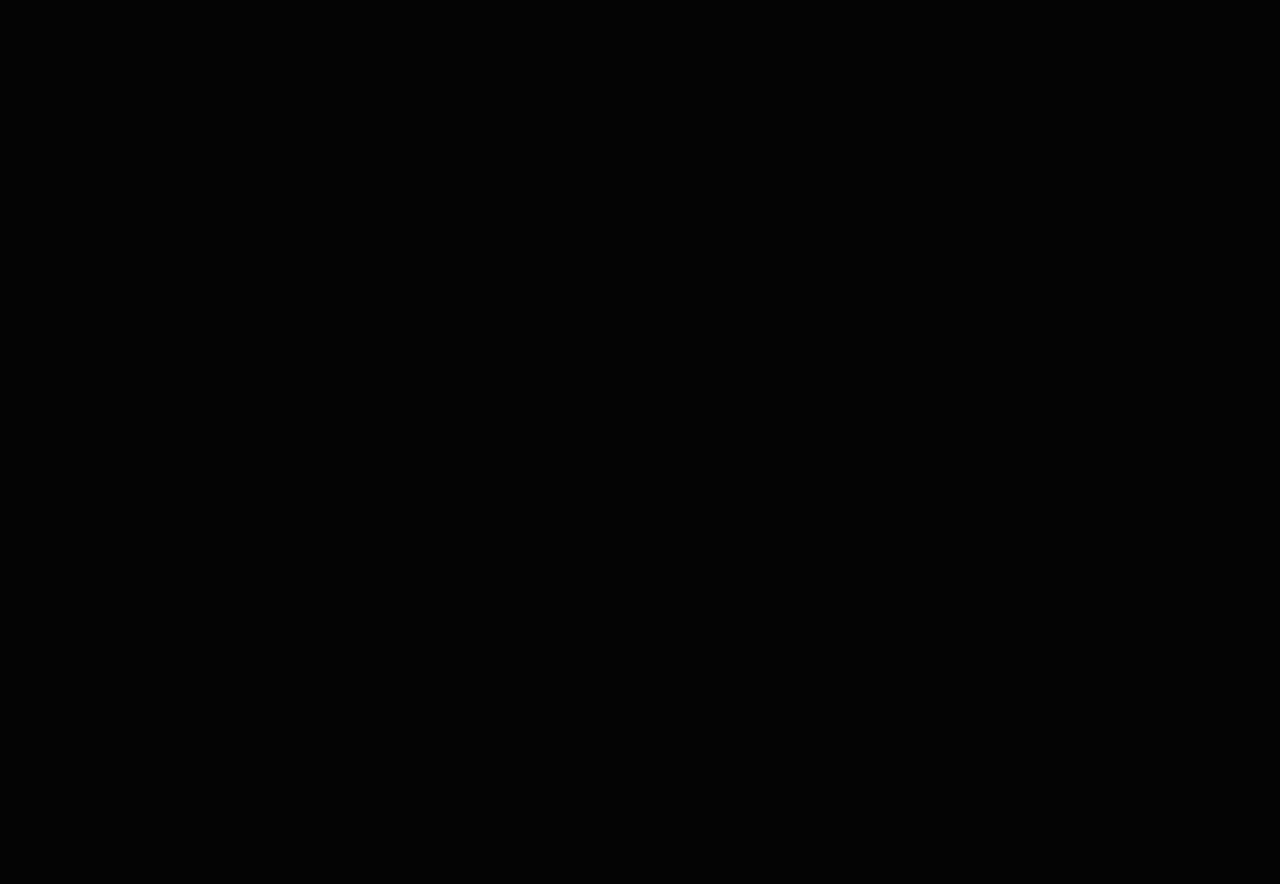
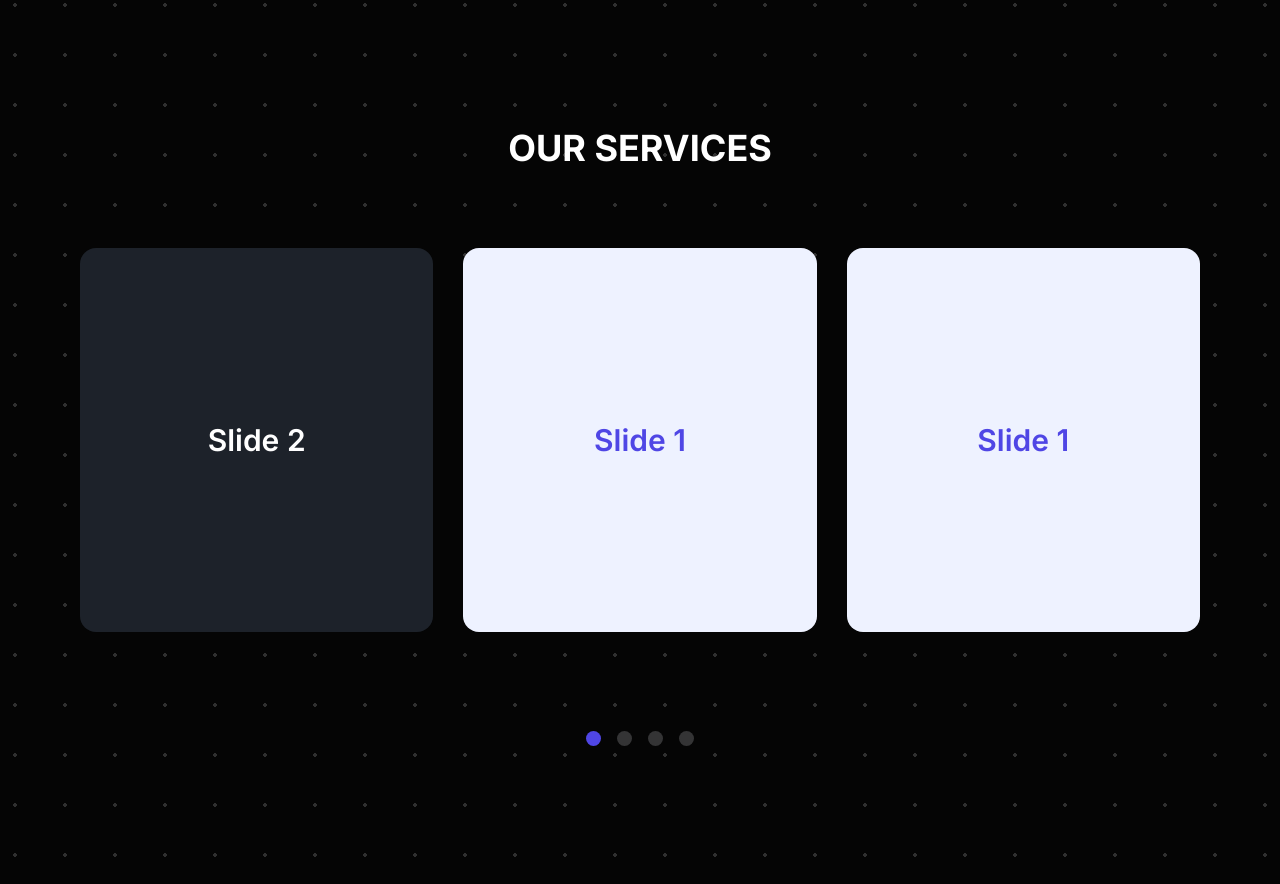
Before and after one commit to HarshS1611/lucknow-media, a Next.js app in the folder landing-page/: page / in a window 1280 px wide. Shown: the part 960-1844 px from the top of the page. Before the commit the page ends 884 px from the top, so only its background shows below. Built offline with nearby package versions, Linux system fonts and the light colour scheme.

Commit message:
corousel created

```diff
--- /dev/null
+++ b/landing-page/src/app/components/Services.jsx
@@ -0,0 +1,58 @@
+"use client";
+import { Swiper, SwiperSlide } from 'swiper/react';
+import { Pagination } from 'swiper/modules';
+import './styles/services.css';
+import 'swiper/css';
+import 'swiper/css/pagination';
+export default function ServicesPage() {
+
+    return (
+        <div className='flex flex-col justify-center mt-20 mx-20 my-20 h-screen'>
+            <h1 className='flex justify-center mt-20 text-white text-4xl font-bold'>OUR SERVICES </h1>
+            <Swiper
+                slidesPerView={3}
+                centeredSlides={false}
+                spaceBetween={30}
+                grabCursor={true}
+                pagination={{
+                    clickable: true,
+                }}
+                modules={[Pagination]}
+                className="swiper-wrapper mt-20"
+            >
+                <SwiperSlide><div className="swiper-slide ">
+                    <div className=" bg-[#1d222a] rounded-2xl h-96 flex justify-center items-center">
+                        <span className="text-3xl font-semibold text-white">Slide 2 </span>
+                    </div>
+                </div></SwiperSlide>
+                <SwiperSlide><div className="swiper-slide">
+                    <div className="bg-indigo-50 rounded-2xl h-96 flex justify-center items-center">
+                        <span className="text-3xl font-semibold text-indigo-600">Slide 1 </span>
+                    </div>
+                </div></SwiperSlide>
+                <SwiperSlide><div className="swiper-slide">
+                    <div className="bg-indigo-50 rounded-2xl h-96 flex justify-center items-center">
+                        <span className="text-3xl font-semibold text-indigo-600">Slide 1 </span>
+                    </div>
+                </div></SwiperSlide>
+                <SwiperSlide><div className="swiper-slide">
+                    <div className="bg-indigo-50 rounded-2xl h-96 flex justify-center items-center">
+                        <span className="text-3xl font-semibold text-indigo-600">Slide 1 </span>
+                    </div>
+                </div></SwiperSlide>
+                <SwiperSlide><div className="swiper-slide">
+                    <div className="bg-indigo-50 rounded-2xl h-96 flex justify-center items-center">
+                        <span className="text-3xl font-semibold text-indigo-600">Slide 1 </span>
+                    </div>
+                </div></SwiperSlide>
+                <SwiperSlide><div className="swiper-slide">
+                    <div className="bg-indigo-50 rounded-2xl h-96 flex justify-center items-center">
+                        <span className="text-3xl font-semibold text-indigo-600">Slide 1 </span>
+                    </div>
+                </div></SwiperSlide>
+
+            </Swiper>
+
+        </div>
+    );
+}
--- /dev/null
+++ b/landing-page/src/app/components/styles/services.css
@@ -0,0 +1,27 @@
+.swiper-wrapper {
+    width: 90%;
+    height: max-content !important;
+    padding-bottom: 64px !important;
+    -webkit-transition-timing-function: linear !important;
+    transition-timing-function: linear !important;
+    position: relative;
+}
+
+.swiper-pagination-bullet {
+    background: #4F46E5;
+}
+
+.swiper-pagination-bullet-active {
+    background: #4F46E5 !important;
+}
+
+.swiper-pagination-bullet {
+    background: #f1f0f5 !important;
+    height: 15px !important;
+    width: 15px !important;
+    margin: 0 8px !important;
+}
+
+.swiper-pagination-bullet-active {
+    background: #4F46E5 !important;
+}
--- a/landing-page/src/app/loading.js
+++ b/landing-page/src/app/loading.js
@@ -2,13 +2,13 @@ import './loader.css';
 export default function Loading() {
   return (
     <div className='flex items-center justify-center mt-[20%]'>
-      <div class="wrapper">
-        <div class="circle"></div>
-        <div class="circle"></div>
-        <div class="circle"></div>
-        <div class="shadow"></div>
-        <div class="shadow"></div>
-        <div class="shadow"></div>
+      <div className="wrapper">
+        <div className="circle"></div>
+        <div className="circle"></div>
+        <div className="circle"></div>
+        <div className="shadow"></div>
+        <div className="shadow"></div>
+        <div className="shadow"></div>
       </div>
     </div>
   )
--- a/landing-page/src/app/page.js
+++ b/landing-page/src/app/page.js
@@ -1,4 +1,5 @@
 import Main from "./components/Main";
+import Services from "./components/Services";
 
 export default async function Home() {
   await new Promise((resolve) => {
@@ -7,6 +8,7 @@ export default async function Home() {
   return (
     <div>
       <Main />
+      <Services/>
     </div>
   );
 }
```
Also changed, not shown: landing-page/package.json (+5 -4 lines), 1 other file (tests, documents, lock files or other folders).
